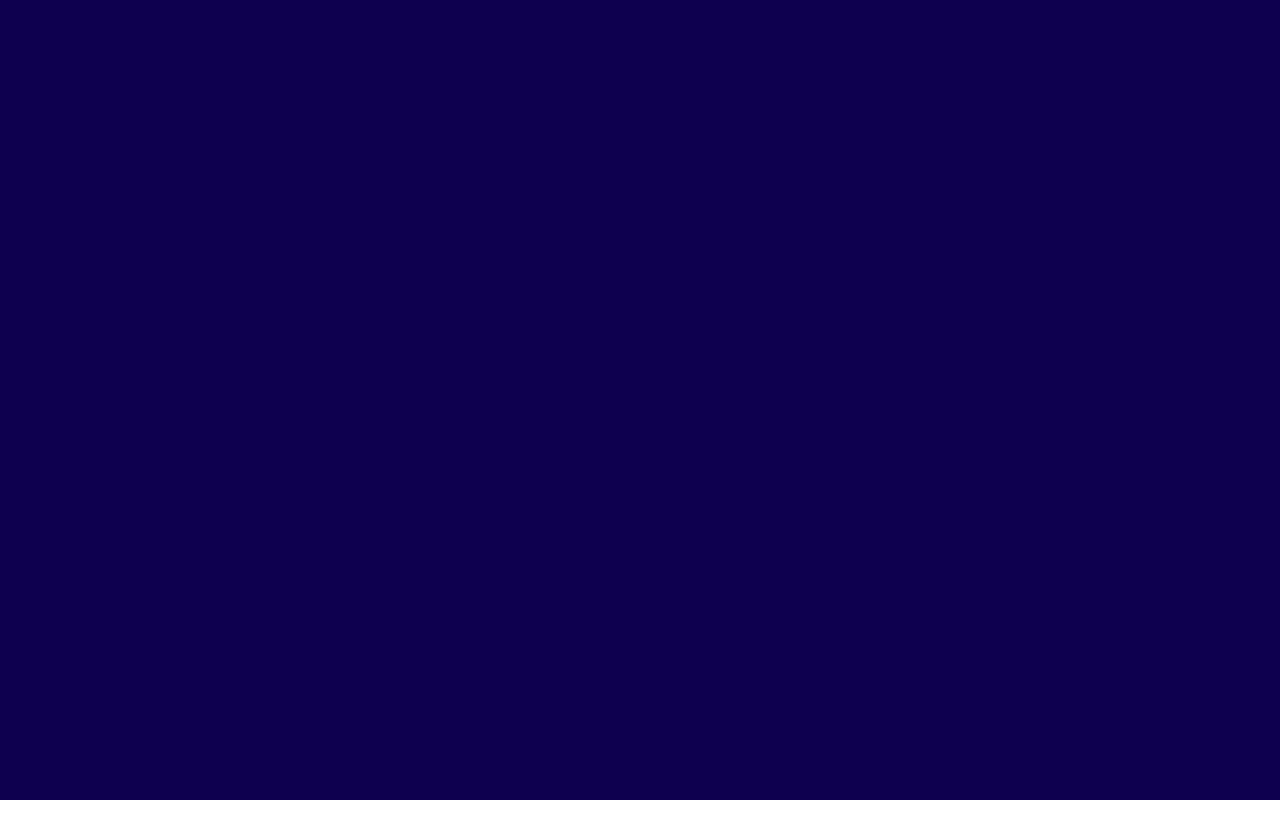
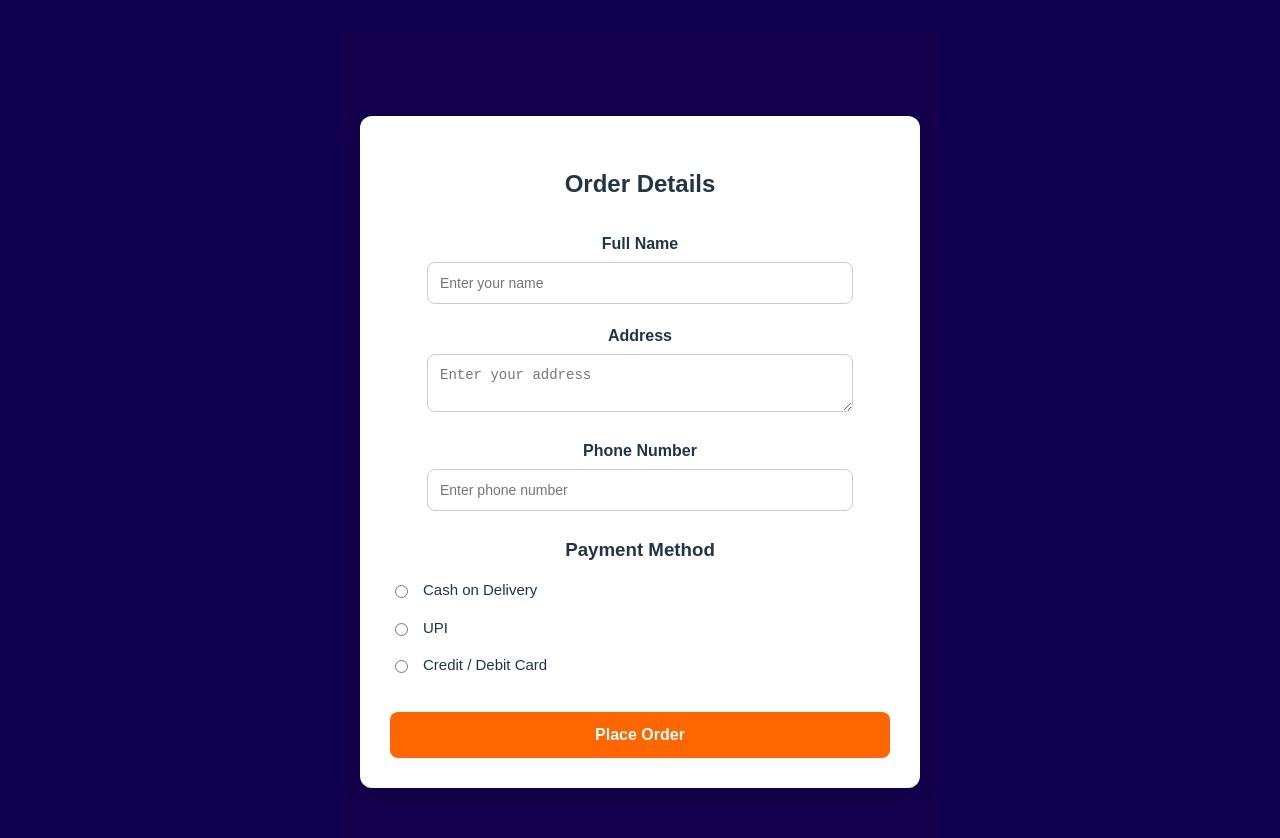
Before and after one commit to benith02/ecomerse, a React (Vite) app: page /order in a window 1280 px wide. Before the commit this address had no page. Shown: the top 838 px of the page. Before the commit the page ends 800 px from the top, so only its background shows below. Built offline with nearby package versions, Linux system fonts and the light colour scheme.

Commit message:
Added Order page and updated routing

```diff
--- a/src/App.jsx
+++ b/src/App.jsx
@@ -2,7 +2,12 @@ import Routing from './Routing'
 import './App.css'
 
 function App() {
-  return <Routing />
+  return (
+    <>
+
+      <Routing />
+    </>
+  )
 }
 
 export default App
--- a/src/BuynowBtn.jsx
+++ b/src/BuynowBtn.jsx
@@ -1,22 +1,31 @@
-import React from 'react'
+import React from "react";
+import { useNavigate } from "react-router-dom";
 
 function BuynowBtn() {
+
+  const navigate = useNavigate();   // ✅ create navigate
+
   return (
     <div>
-<div  className="button">
+      <div className="button" onClick={() => navigate("/order")}>
         <div className="button-wrapper">
           <div className="text">Buy Now</div>
           <span className="icon">
-      <svg viewBox="0 0 16 16" className="bi bi-cart2" fill="currentColor" height="16" width="16" xmlns="http://www.w3.org/2000/svg">
-  <path d="M0 2.5A.5.5 0 0 1 .5 2H2a.5.5 0 0 1 .485.379L2.89 4H14.5a.5.5 0 0 1 .485.621l-1.5 6A.5.5 0 0 1 13 11H4a.5.5 0 0 1-.485-.379L1.61 3H.5a.5.5 0 0 1-.5-.5zM3.14 5l1.25 5h8.22l1.25-5H3.14zM5 13a1 1 0 1 0 0 2 1 1 0 0 0 0-2zm-2 1a2 2 0 1 1 4 0 2 2 0 0 1-4 0zm9-1a1 1 0 1 0 0 2 1 1 0 0 0 0-2zm-2 1a2 2 0 1 1 4 0 2 2 0 0 1-4 0z"></path>
+            <svg
+              viewBox="0 0 16 16"
+              className="bi bi-cart2"
+              fill="currentColor"
+              height="16"
+              width="16"
+              xmlns="http://www.w3.org/2000/svg"
+            >
+              <path d="M0 2.5A.5.5 0 0 1 .5 2H2a.5.5 0 0 1 .485.379L2.89 4H14.5a.5.5 0 0 1 .485.621l-1.5 6A.5.5 0 0 1 13 11H4a.5.5 0 0 1-.485-.379L1.61 3H.5a.5.5 0 0 1-.5-.5zM3.14 5l1.25 5h8.22l1.25-5H3.14zM5 13a1 1 0 1 0 0 2 1 1 0 0 0 0-2zm-2 1a2 2 0 1 1 4 0 2 2 0 0 1-4 0zm9-1a1 1 0 1 0 0 2 1 1 0 0 0 0-2zm-2 1a2 2 0 1 1 4 0 2 2 0 0 1-4 0z" />
             </svg>
           </span>
         </div>
       </div>
-
-
     </div>
-  )
+  );
 }
 
-export default BuynowBtn
+export default BuynowBtn;
--- /dev/null
+++ b/src/OrderPage.css
@@ -0,0 +1,104 @@
+/* Background Centering */
+.page-wrapper {
+  min-height: 100vh;
+  background: #14004d;
+  display: flex;
+  justify-content: center;
+  align-items: center;
+  padding: 20px;
+  font-family: Arial, sans-serif;
+}
+
+/* Card */
+.order-container {
+ width: 500px;        /* Adjust between 450px–550px */
+  max-width: 90%;
+  margin: 50px auto;   /* Center horizontally */
+  padding: 30px;
+  background: #fff;
+  border-radius: 12px;
+  box-shadow: 0 8px 20px rgba(0,0,0,0.15);
+}
+
+/* Title */
+.order-container h2 {
+  text-align: center;
+  margin-bottom: 30px;
+}
+
+/* Form spacing */
+.form-group {
+  margin-bottom: 20px;
+}
+
+.form-group label {
+  font-weight: 600;
+  margin-bottom: 6px;
+  display: block;
+}
+
+.form-group input,
+.form-group textarea {
+  width: 80%;
+  padding: 12px;
+  border-radius: 8px;
+  border: 1px solid #ccc;
+  font-size: 14px;
+  transition: 0.3s;
+}
+
+.form-group input:focus,
+.form-group textarea:focus {
+  border-color: #ff6600;
+  outline: none;
+  box-shadow: 0 0 6px rgba(255, 102, 0, 0.4);
+}
+
+/* Payment Section */
+.payment-section {
+  margin-top: 25px;
+}
+
+.payment-section h3 {
+  margin-bottom: 15px;
+}
+
+.payment-option {
+  display: flex;
+  align-items: center;
+  gap: 12px;
+  margin-bottom: 15px;
+  font-size: 15px;
+}
+
+.payment-option input[type="radio"] {
+  accent-color: #ff6600;
+  cursor: pointer;
+}
+
+/* Button */
+.place-order-btn {
+  width: 100%;
+  padding: 14px;
+  margin-top: 20px;
+  background-color: #ff6600;
+  border: none;
+  border-radius: 8px;
+  color: white;
+  font-size: 16px;
+  font-weight: bold;
+  cursor: pointer;
+  transition: 0.3s;
+}
+
+.place-order-btn:hover {
+  background-color: #e65c00;
+}
+
+/* Selected text */
+.selected-payment {
+  margin-top: 18px;
+  text-align: center;
+  font-weight: bold;
+  color: #333;
+}
--- /dev/null
+++ b/src/OrderPage.jsx
@@ -0,0 +1,82 @@
+import { useState } from "react";
+import "./OrderPage.css";
+
+function OrderPage() {
+  const [paymentMethod, setPaymentMethod] = useState("");
+
+  const handleSubmit = (e) => {
+    e.preventDefault();
+    alert("Order Placed Successfully!");
+  };
+
+  return (
+    <div className="page-wrapper">
+      <div className="order-container">
+        <h2>Order Details</h2>
+
+        <form onSubmit={handleSubmit}>
+          <div className="form-group">
+            <label>Full Name</label>
+            <input type="text" placeholder="Enter your name" required />
+          </div>
+
+          <div className="form-group">
+            <label>Address</label>
+            <textarea placeholder="Enter your address" required />
+          </div>
+
+          <div className="form-group">
+            <label>Phone Number</label>
+            <input type="text" placeholder="Enter phone number" required />
+          </div>
+
+          <div className="payment-section">
+            <h3>Payment Method</h3>
+
+            <div className="payment-option">
+              <input
+                type="radio"
+                name="payment"
+                value="Cash on Delivery"
+                onChange={(e) => setPaymentMethod(e.target.value)}
+              />
+              <span>Cash on Delivery</span>
+            </div>
+
+            <div className="payment-option">
+              <input
+                type="radio"
+                name="payment"
+                value="UPI"
+                onChange={(e) => setPaymentMethod(e.target.value)}
+              />
+              <span>UPI</span>
+            </div>
+
+            <div className="payment-option">
+              <input
+                type="radio"
+                name="payment"
+                value="Card"
+                onChange={(e) => setPaymentMethod(e.target.value)}
+              />
+              <span>Credit / Debit Card</span>
+            </div>
+          </div>
+
+          <button className="place-order-btn" type="submit">
+            Place Order
+          </button>
+        </form>
+
+        {paymentMethod && (
+          <p className="selected-payment">
+            Selected Payment: {paymentMethod}
+          </p>
+        )}
+      </div>
+    </div>
+  );
+}
+
+export default OrderPage;
--- a/src/Routing.jsx
+++ b/src/Routing.jsx
@@ -7,6 +7,7 @@ import Home from './Home'
 // import Contact from './Contact'
 import Login from './Login'
 // import Register from './Register'
+import OrderPage from "./OrderPage";
 
 function Routing() {
   return (
@@ -17,6 +18,8 @@ function Routing() {
       <Route path="/login" element={<Login />} />
       <Route path="/product/:id" element={<Product />} />
       {/* <Route path="/register" element={<Register />} /> */}
+      <Route path="/order" element={<OrderPage />} />
+
     </Routes>
   )
 }
```
Lines whose indentation alone changed are shown as unchanged.
